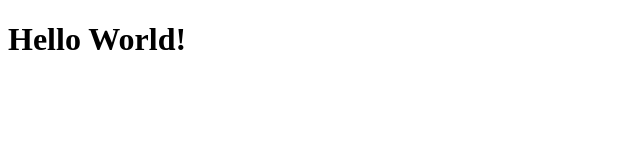
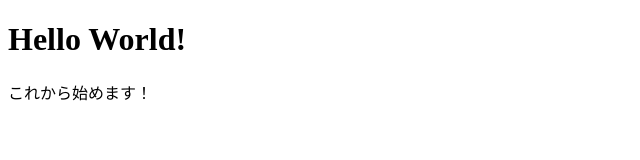
Before and after one commit to MisaNyanAI0822/-, a plain HTML site: page index.html in a window 1280 px wide. Shown: the whole page, without its empty margins (0-640 px from the left). Drawn offline with Linux system fonts and the light colour scheme.

Commit message:
コメントの追加

```diff
--- a/index.html
+++ b/index.html
@@ -7,5 +7,6 @@
 </head>
 <body>
     <h1>Hello World!</h1>
+    <p>これから始めます！</p>
 </body>
 </html>
```
